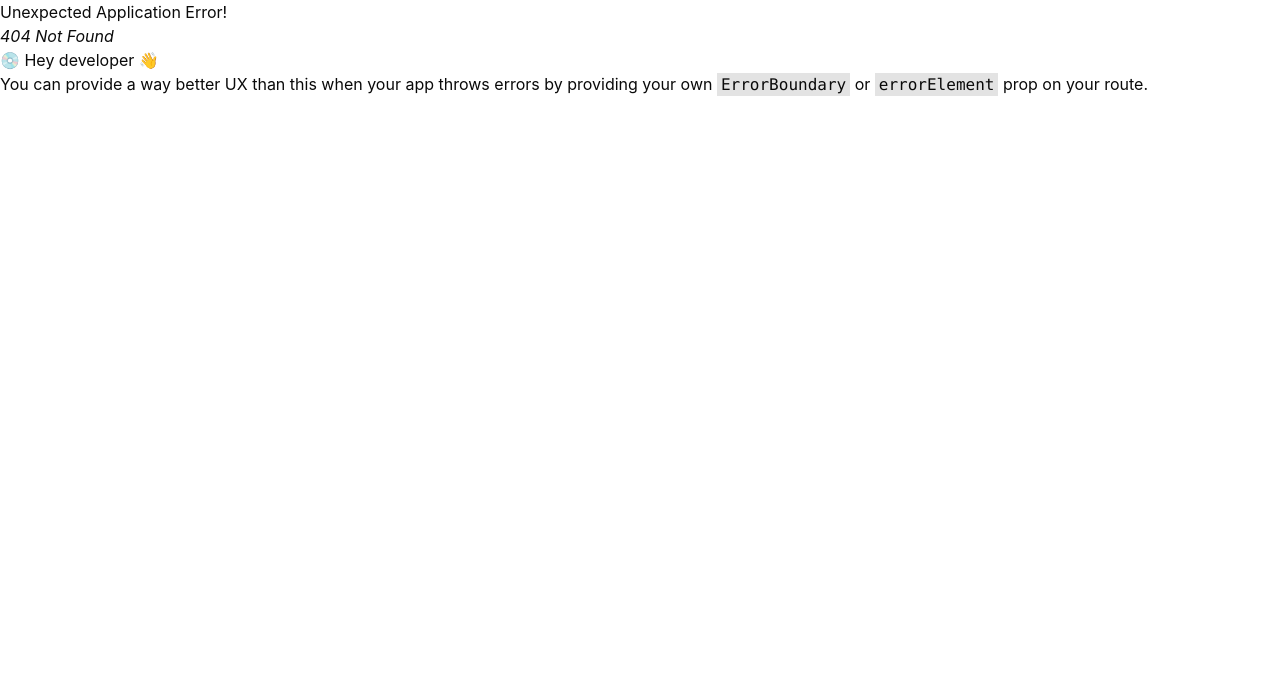
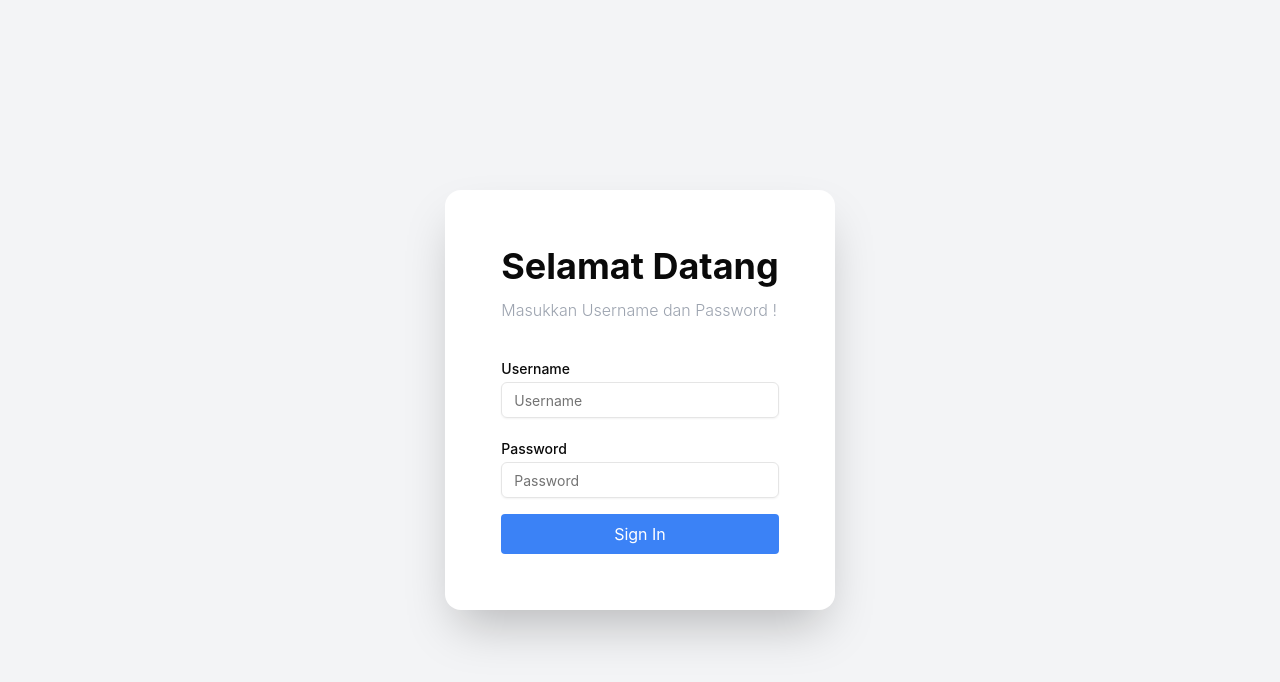
Before and after one commit to CaamVilvactDJavu/frontend_uas_pwl_kostera, a React (Vite) app: page /login in a window 1280 px wide. Before the commit this address had no page. Shown: the top 682 px of the page. Built offline with nearby package versions, Linux system fonts and the light colour scheme.

Commit message:
Success: successfully to integrated between backend and frontend in login feature

```diff
--- a/src/App.tsx
+++ b/src/App.tsx
@@ -12,11 +12,13 @@ import FavoritKostView from "./views/FavoritKostView";
 import CreateKostView from "./views/CreateKostView";
 import SyaratKetentuanKostView from "./views/SyaratKetentuanKostView";
 import KebijakanPrivasiKostView from "./views/KebijakanPrivasiKostView";
+import Login from "./auth/Login";
 
 const App = () => {
   const routes = createBrowserRouter(
     createRoutesFromElements(
       <>
+        <Route path="/login" element={<Login />} />
         <Route element={<MainWrapper />}>
           <Route path="/" element={<Beranda />} />
           <Route path="/create-kost" element={<CreateKostView />} />
--- /dev/null
+++ b/src/auth/Login.tsx
@@ -0,0 +1,80 @@
+import { useState } from "react";
+import { Input } from "@/components/ui/input";
+import { Label } from "@/components/ui/label";
+import { useNavigate } from "react-router-dom";
+import axios from "axios";
+
+const Login = () => {
+  const [username, setUsername] = useState("");
+  const [password, setPassword] = useState("");
+  const navigate = useNavigate();
+
+  const handleLogin = async (e:any) => {
+    e.preventDefault();
+
+    try {
+      const response = await axios.post("api/v1/auth/login", {
+        username,
+        password,
+      });
+
+      const { token, message } = response.data;
+      if (token) {
+        localStorage.setItem("token", token);
+
+        navigate("/");
+      } else {
+        console.error("Login failed:", message);
+      }
+    } catch (error) {
+      console.error("Login error:", error.message);
+    }
+  };
+
+  return (
+    <div>
+      <div className="flex items-center justify-center min-h-screen bg-gray-100">
+        <div className="relative flex flex-col m-6 space-y-10 bg-white shadow-2xl rounded-2xl md:flex-row md:space-y-0">
+          <div className="flex flex-col justify-center p-6 md:p-14">
+            <span className="mb-3 text-4xl font-bold">Selamat Datang</span>
+            <span className="font-light text-gray-400 mb-8">
+              Masukkan Username dan Password !
+            </span>
+            <form onSubmit={handleLogin}>
+              <div className="py-2">
+                <div className="grid w-full max-w-sm items-center gap-1.5">
+                  <Label htmlFor="name">Username</Label>
+                  <Input
+                    type="text"
+                    placeholder="Username"
+                    value={username}
+                    onChange={(e) => setUsername(e.target.value)}
+                  />
+                </div>
+              </div>
+              <div className="py-4">
+                <div className="grid w-full max-w-sm items-center gap-1.5">
+                  <Label htmlFor="password">Password</Label>
+                  <Input
+                    type="password"
+                    placeholder="Password"
+                    value={password}
+                    onChange={(e) => setPassword(e.target.value)}
+                  />
+                </div>
+              </div>
+              <button
+                type="submit"
+                className="w-full bg-blue-500 text-white py-2 rounded hover:bg-blue-600"
+              >
+                Sign In
+              </button>
+            </form>
+          </div>
+        </div>
+      </div>
+    </div>
+  );
+};
+
+export default Login;
--- a/src/views/CariKostView.tsx
+++ b/src/views/CariKostView.tsx
@@ -3,7 +3,6 @@ import CardView from "@/components/ui_elements/CardView";
 import useKosts from "@/hooks/useKosts";
 import { Kost } from "@/models/Kost";
 import { useState } from "react";
-import { Button } from "@/components/ui/button";
 import ErrorMessageView from "./ErrorMessageView";
 import Loading from "@/components/ui_elements/Loading";
 import Pagination from "@/layouts/Pagination";
@@ -63,7 +62,6 @@ const CariKostView = () => {
               value={searchTerm}
               onChange={(e) => handleSearch(e.target.value)}
             />
-            <Button>Submit</Button>
           </div>
           <div className="mt-8 grid gap-10 lg:grid-cols-4 md:grid-cols-2 grid-rows ">
             {currentItems?.map((kost: Kost) => (
```
